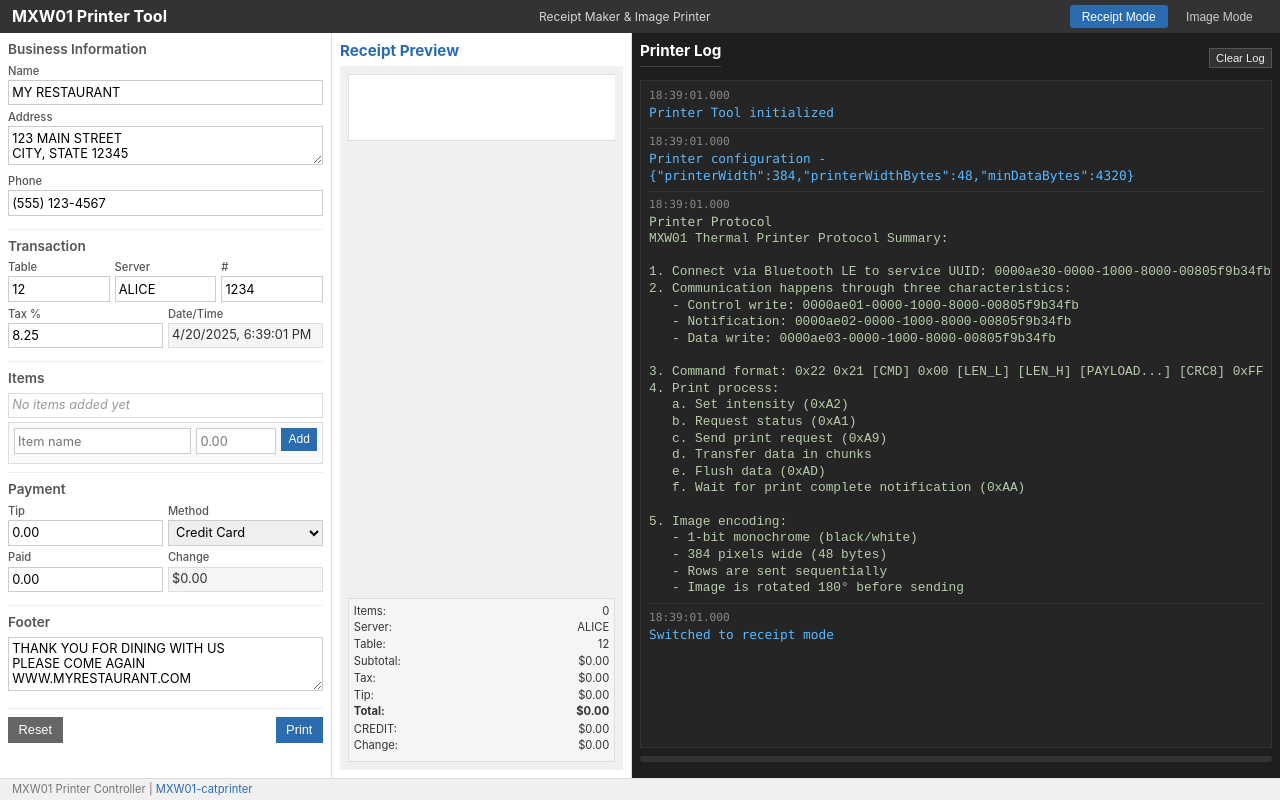
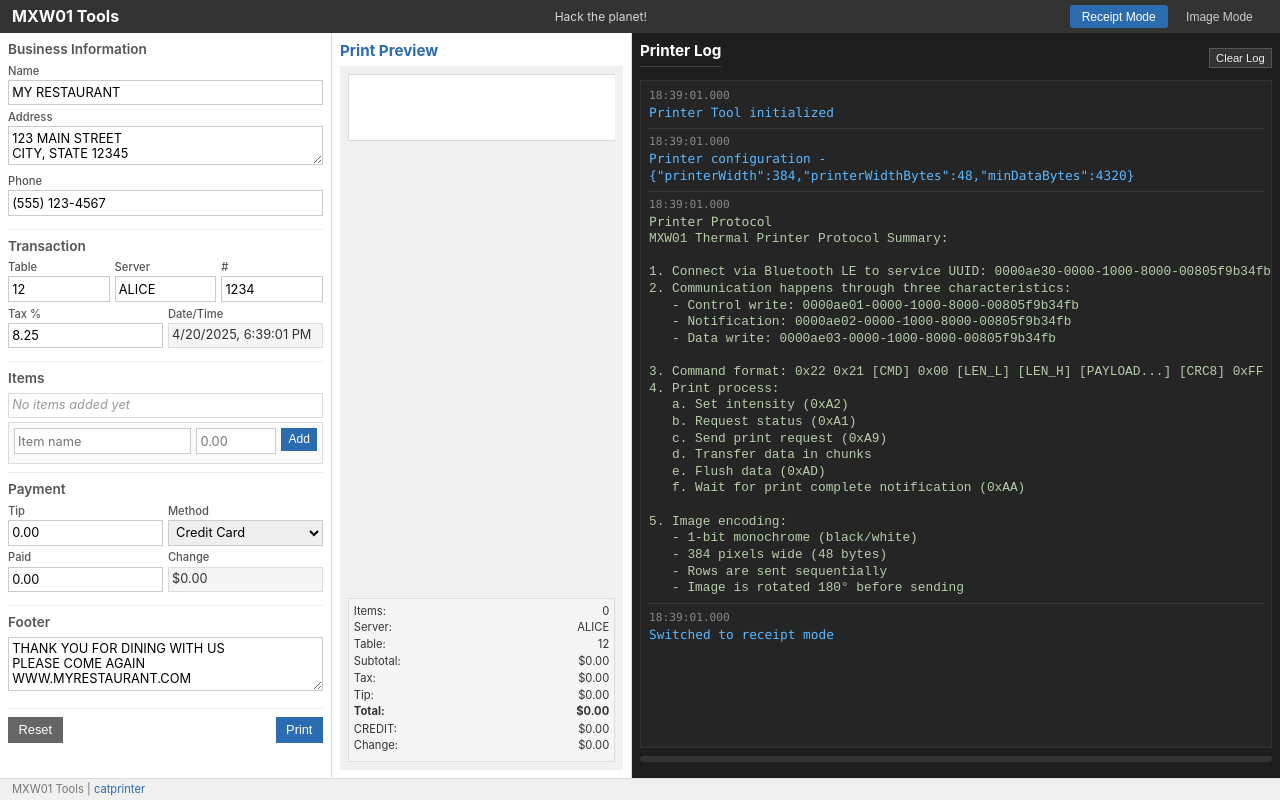
Before and after one commit to errnerr/catprinter-1, a plain HTML site: page index.html in a window 1280 px wide. Drawn offline with Linux system fonts and the light colour scheme; a web font is replaced by a local one.

Commit message:
tweak copytext

```diff
--- a/index.html
+++ b/index.html
@@ -8,8 +8,8 @@
 </head>
 <body>
     <header>
-        <h1>MXW01 Printer Tool</h1>
-        <p>Receipt Maker & Image Printer</p>
+        <h1>MXW01 Tools</h1>
+        <p>Hack the planet!</p>
 
         <!-- Mode Toggle -->
         <div class="mode-toggle">
@@ -133,7 +133,7 @@ WWW.MYRESTAURANT.COM</textarea>
                 <!-- Right Panel: Receipt Preview -->
                 <section class="preview-panel">
                     <div class="preview-header">
-                        <h2>Receipt Preview</h2>
+                        <h2>Print Preview</h2>
                     </div>
 
                     <div class="receipt-wrapper">
@@ -209,7 +209,7 @@ WWW.MYRESTAURANT.COM</textarea>
                 <!-- Right Panel: Image Preview -->
                 <section class="preview-panel image-preview-panel">
                     <div class="preview-header">
-                        <h2>Image Preview</h2>
+                        <h2>Print Preview</h2>
                     </div>
 
                     <div class="image-wrapper">
@@ -243,7 +243,7 @@ WWW.MYRESTAURANT.COM</textarea>
     </main>
 
     <footer>
-        <p>MXW01 Printer Controller | <a href="https://github.com/jeremy46231/MXW01-catprinter" target="_blank">MXW01-catprinter</a></p>
+        <p>MXW01 Tools | <a href="https://github.com/dropalltables/catprinter" target="_blank">catprinter</a></p>
     </footer>
 
     <script type="module" src="js/main.js"></script>
```
